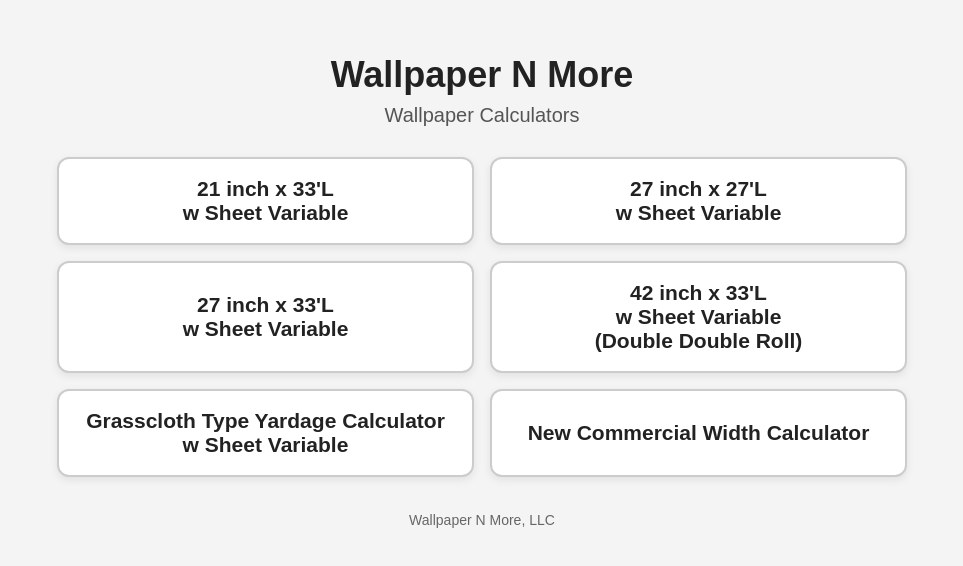
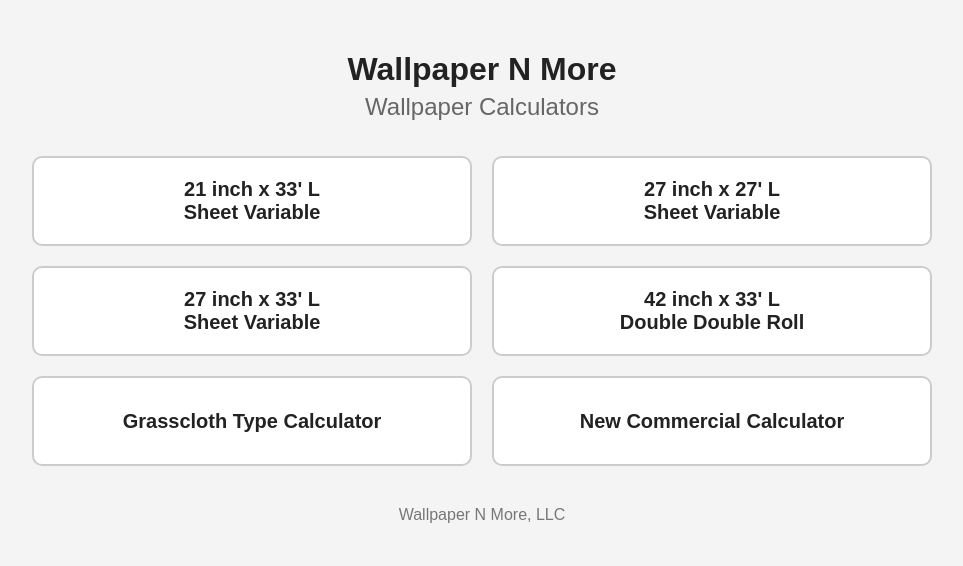
Before and after one commit to infowallpapernmore/Wallpaper-Calculators, a plain HTML site: page index.html in a window 1280 px wide. Shown: the whole page, without its empty margins (158-1121 px from the left). Drawn offline with Linux system fonts and the light colour scheme.

Commit message:
Update index.html

```diff
--- a/index.html
+++ b/index.html
@@ -6,132 +6,119 @@
 <title>Wallpaper N More Calculators</title>
 
 <style>
-        * {
-            box-sizing: border-box;
+*{
+    box-sizing:border-box;
 }
 
-        body {
-            margin: 0;
-            padding: 30px 20px;
-            font-family: Arial, Helvetica, sans-serif;
-            background: #f4f4f4;
-            color: #222;
+body{
+    margin:0;
+    padding:30px 20px;
+    font-family:Arial, Helvetica, sans-serif;
+    background:#f4f4f4;
+    color:#222;
 }
 
-        .container {
-            width: 100%;
-            max-width: 850px;
-            margin: 0 auto;
+.container{
+    max-width:900px;
+    margin:auto;
 }
 
-        .header {
-            text-align: center;
-            margin-bottom: 30px;
+h1{
+    text-align:center;
+    margin-bottom:5px;
 }
 
-        .header h1 {
-            margin-bottom: 8px;
-            font-size: 36px;
+h2{
+    text-align:center;
+    font-weight:normal;
+    color:#666;
+    margin-top:0;
+    margin-bottom:35px;
 }
 
-        .header p {
-            margin: 0;
-            font-size: 20px;
-            color: #555;
+.grid{
+    display:grid;
+    grid-template-columns:repeat(auto-fit,minmax(300px,1fr));
+    gap:20px;
 }
 
-        .calculator-list {
-            display: grid;
-            grid-template-columns: 1fr;
-            gap: 16px;
+.button{
+    display:flex;
+    justify-content:center;
+    align-items:center;
+    text-align:center;
+    min-height:90px;
+    padding:20px;
+    background:white;
+    color:#222;
+    text-decoration:none;
+    border-radius:10px;
+    border:2px solid #ccc;
+    font-size:20px;
+    font-weight:bold;
+    transition:.2s;
 }
 
-        .calculator-button {
-            display: flex;
-            align-items: center;
-            justify-content: center;
-            min-height: 85px;
-            padding: 18px;
-            border-radius: 12px;
-            background: #ffffff;
-            color: #222222;
-            text-decoration: none;
-            text-align: center;
-            font-size: 21px;
-            font-weight: bold;
-            border: 2px solid #cccccc;
-            box-shadow: 0 3px 8px rgba(0, 0, 0, 0.08);
+.button:hover{
+    background:#efefef;
+    border-color:#888;
 }
 
-        .calculator-button:hover,
-        .calculator-button:focus {
-            background: #eeeeee;
-            border-color: #888888;
-        }
-
-        .footer {
-            margin-top: 35px;
-            text-align: center;
-            color: #666;
-            font-size: 14px;
-        }
-
-        @media (min-width: 700px) {
-            .calculator-list {
-                grid-template-columns: 1fr 1fr;
-            }
+.footer{
+    text-align:center;
+    margin-top:40px;
+    color:#777;
 }
 </style>
+
 </head>
 
 <body>
-    <main class="container">
 
-        <header class="header">
+<div class="container">
+
 <h1>Wallpaper N More</h1>
-            <p>Wallpaper Calculators</p>
-        </header>
+<h2>Wallpaper Calculators</h2>
 
-        <section class="calculator-list">
+<div class="grid">
 
-            <a class="calculator-button"
-               href="21 inch x 33'L w Sheet Variable.html">
-                21 inch x 33'L<br>w Sheet Variable
+<a class="button"
+href="21 inch x 33' L with Sheet variables corrected.html">
+21 inch x 33' L<br>Sheet Variable
 </a>
 
-            <a class="calculator-button"
-               href="27 inch x 27'L w Sheet Variable.html">
-                27 inch x 27'L<br>w Sheet Variable
+<a class="button"
+href="27 inch x 27' L with Sheet variables corrected.html">
+27 inch x 27' L<br>Sheet Variable
 </a>
 
-            <a class="calculator-button"
-               href="27 inch x 33'L w Sheet Variable.html">
-                27 inch x 33'L<br>w Sheet Variable
+<a class="button"
+href="27 inch x 33' L with Sheet variables corrected.html">
+27 inch x 33' L<br>Sheet Variable
 </a>
 
-            <a class="calculator-button"
-               href="42 inch x 33'L w Sheet Variable (Double Double Roll).html">
-                42 inch x 33'L<br>w Sheet Variable<br>
-                (Double Double Roll)
+<a class="button"
+href="42 inch x 33' L with Sheet variables. Double Double Roll.html">
+42 inch x 33' L<br>Double Double Roll
 </a>
 
-            <a class="calculator-button"
-               href="Grasscloth Type Yardage Calculator w Sheet Variable.html">
-                Grasscloth Type Yardage Calculator<br>
-                w Sheet Variable
+<a class="button"
+href="Grasscloth type calculator with sheet size variable.html">
+Grasscloth Type Calculator
 </a>
 
-            <a class="calculator-button"
-               href="New Commercial Width Calculator.html">
-                New Commercial Width Calculator
+<a class="button"
+href="New Commercial Calculator with Roll Length Variable.html">
+New Commercial Calculator
 </a>
 
-        </section>
+</div>
 
-        <footer class="footer">
+<div class="footer">
 Wallpaper N More, LLC
-        </footer>
+</div>
 
-    </main>
+</div>
+
 </body>
 </html>
```
Lines whose indentation alone changed are shown as unchanged.
